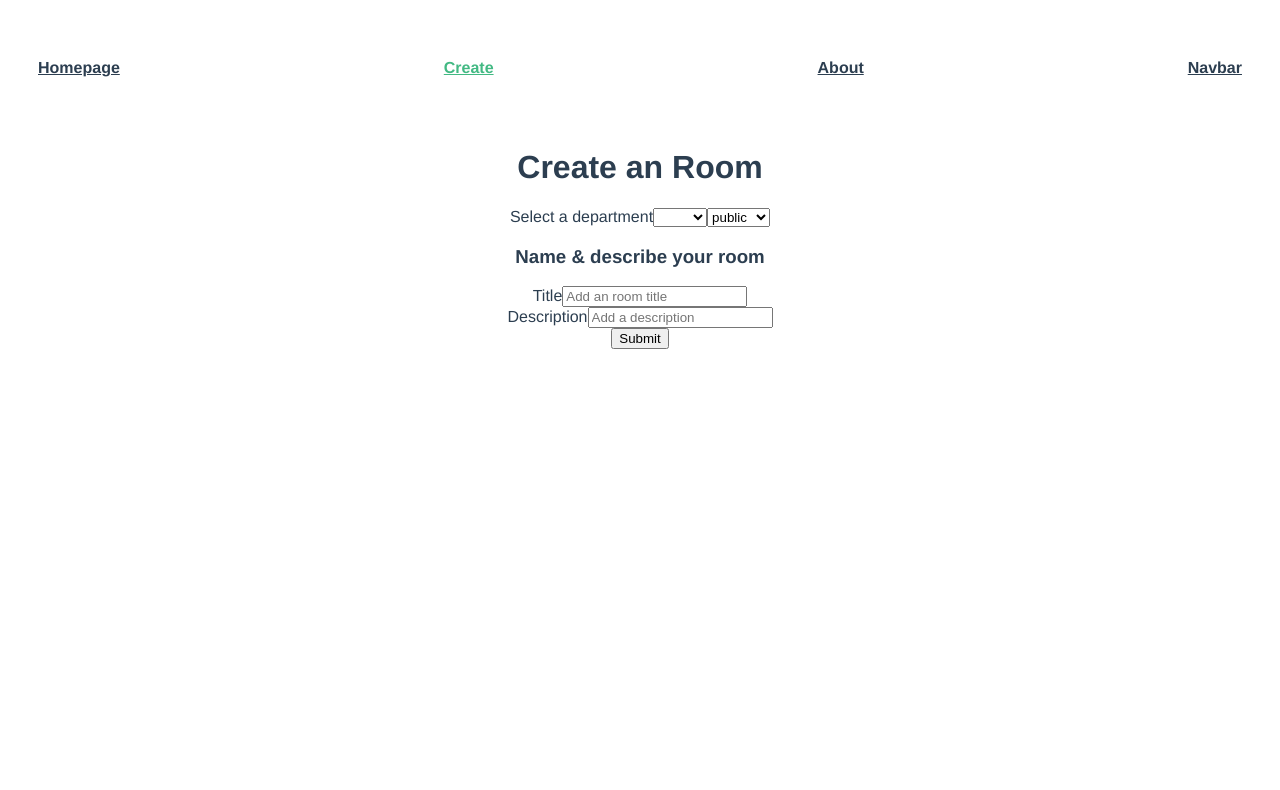
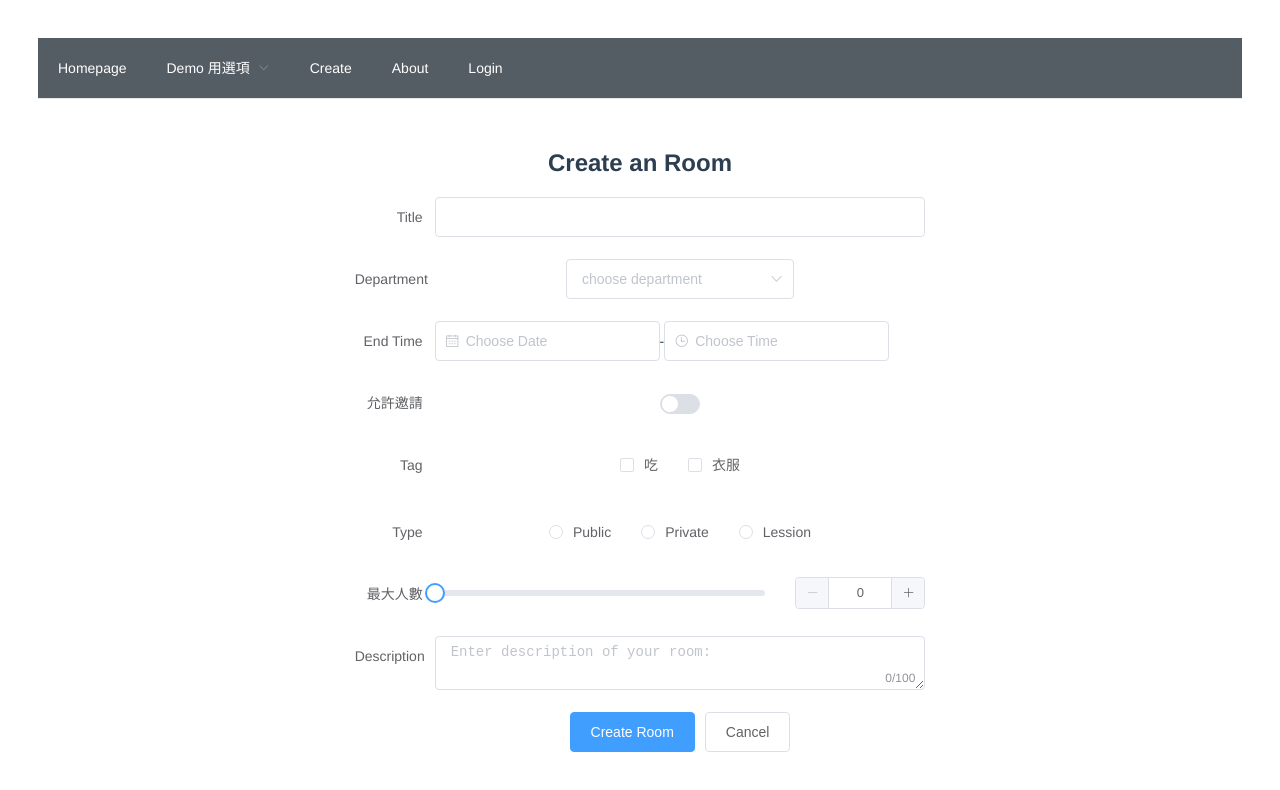
Before and after one commit to MeteorVE/NTU-Group-Online, a Vue app: page /room/create in a window 1280 px wide. Shown: the top 790 px of the page. Built offline with nearby package versions, Linux system fonts and the light colour scheme.

Commit message:
add ElementUI+ and redesign navbar, Login page.

```diff
--- a/db.json
+++ b/db.json
@@ -1,5 +1,17 @@
 {
   "rooms": [
+    {
+      "id": 456,
+      "title": "TTT",
+      "department": "CSIE",
+      "date1": "",
+      "date2": "",
+      "invite": "",
+      "tag": [],
+      "capacity":10,
+      "type":"",
+      "description":""
+    },
     {
       "id": 1,
       "title": "5/13",
--- a/package.json
+++ b/package.json
@@ -10,6 +10,7 @@
   "dependencies": {
     "axios": "^0.18.1",
     "core-js": "^3.6.5",
+    "element-plus": "^1.0.2-beta.28",
     "json-server": "^0.16.3",
     "vue": "^3.0.0",
     "vue-router": "^4.0.0-0",
@@ -27,6 +28,7 @@
     "eslint": "^6.8.0",
     "eslint-plugin-prettier": "^3.3.1",
     "eslint-plugin-vue": "^7.9.0",
-    "prettier": "^2.2.1"
+    "prettier": "^2.2.1",
+    "vue-cli-plugin-element-plus": "0.0.13"
   }
 }
--- a/src/App.vue
+++ b/src/App.vue
@@ -22,6 +22,7 @@ export default {
   -moz-osx-font-smoothing: grayscale;
   text-align: center;
   color: #2c3e50;
+  height: 100vh;
 }
 
 #nav {
--- a/src/components/NavBar.vue
+++ b/src/components/NavBar.vue
@@ -1,9 +1,29 @@
 <template>
   <div id="nav" class="nav">
-    <router-link to="/">Homepage</router-link>
-    <router-link :to="{ name: 'room-create' }">Create</router-link>
-    <router-link :to="{ name: 'about' }">About</router-link>
-    <router-link :to="{ name: 'about' }">Navbar</router-link>
+    <el-menu
+      :default-active="activeIndex"
+      class="el-menu-nav"
+      mode="horizontal"
+      @select="handleSelect"
+      background-color="#545c64"
+      text-color="#fff"
+      active-text-color="#ffd04b"
+      router
+    >
+      <el-menu-item route="/" index="1">Homepage</el-menu-item>
+      <el-submenu index="4">
+        <template #title>Demo 用選項</template>
+        <el-menu-item index="2-1">選項 1</el-menu-item>
+        <el-submenu index="2-2">
+          <template #title>選項 2</template>
+          <el-menu-item index="2-4-1">選項1</el-menu-item>
+          <el-menu-item index="2-4-2">選項2</el-menu-item>
+        </el-submenu>
+      </el-submenu>
+      <el-menu-item route="/room/create" index="2">Create</el-menu-item>
+      <el-menu-item route="/about" index="3"> About </el-menu-item>
+      <el-menu-item route="/login" index="4"> Login </el-menu-item>
+    </el-menu>
     <!-- <router-link :to="{ name: 'room-show' }">LinkTitle</router-link> -->
   </div>
 </template>
@@ -13,7 +33,17 @@ export default {}
 </script>
 
 <style scoped>
-.nav {
+.el-submenu__title:hover {
+  background-color: #000 !important;
+}
+.el-menu-item:hover {
+  background-color: #000 !important;
+}
+a {
+  color: #ffffff;
+  text-decoration: none;
+}
+/* .nav {
   display: flex;
   justify-content: space-between;
   align-items: center;
@@ -35,5 +65,5 @@ export default {}
 .nav .nav-item.router-link-exact-active {
   color: #39b982;
   border-bottom: solid 2px #39b982;
-}
+} */
 </style>
--- a/src/main.js
+++ b/src/main.js
@@ -3,7 +3,8 @@ import camelCase from 'lodash/camelCase'
 import App from "./App.vue";
 import router from "./router";
 import store from "./store";
-
+import ElementPlus from 'element-plus'
+import 'element-plus/lib/theme-chalk/index.css'
 
 const app = createApp({})
 // for auto register component with "Base..." prefix name.
@@ -23,7 +24,8 @@ requireComponent.keys().forEach(fileName => {
 })
 
 import { createApp } from "vue";
-createApp(App).use(store).use(router).mount("#app");
+
+createApp(App).use(store).use(router).use(ElementPlus).mount('#app')
 /*new Vue({
   router,
   store,
--- a/src/router/index.js
+++ b/src/router/index.js
@@ -4,32 +4,38 @@ import Home from "../views/Home.vue";
 import RoomCreate from '@/views/RoomCreate.vue'
 //import RoomList from './views/RoomList.vue'
 import RoomShow from '@/views/RoomShow.vue'
+import LoginPage from '@/views/Login.vue'
 
 const routes = [
   {
-    path: "/",
-    name: "home",
+    path: '/',
+    name: 'home',
     component: Home,
   },
   {
     path: '/room/create',
     name: 'room-create',
-    component: RoomCreate
+    component: RoomCreate,
   },
   {
     path: '/room/:id',
     name: 'room-show',
     component: RoomShow,
-    props: true
+    props: true,
   },
   {
-    path: "/about",
-    name: "about",
+    path: '/about',
+    name: 'about',
     // lazy-loaded when the route is visited.
     component: () =>
-      import(/* webpackChunkName: "about" */ "../views/About.vue"),
+      import(/* webpackChunkName: "about" */ '../views/About.vue'),
   },
-];
+  {
+    path: '/login',
+    name: 'login',
+    component: LoginPage,
+  },
+]
 
 const router = createRouter({
   /* mode: 'history', */
--- a/src/store/index.js
+++ b/src/store/index.js
@@ -1,4 +1,4 @@
-import { createStore } from "vuex"
+import { createStore } from 'vuex'
 import RoomService from '@/services/RoomService.js'
 
 export default createStore({
--- /dev/null
+++ b/src/views/Login.vue
@@ -0,0 +1,159 @@
+<template>
+  <div class="login">
+    <el-card class="login-card">
+      <h2>Login</h2>
+      <el-form
+        class="login-form"
+        :model="model"
+        :rules="rules"
+        ref="form"
+        @submit.prevent="login"
+      >
+        <el-form-item prop="username">
+          <el-input
+            v-model="model.username"
+            placeholder="Username"
+            prefix-icon="fas fa-user"
+          ></el-input>
+        </el-form-item>
+        <el-form-item prop="password">
+          <el-input
+            v-model="model.password"
+            placeholder="Password"
+            type="password"
+            prefix-icon="fas fa-lock"
+          ></el-input>
+        </el-form-item>
+        <el-form-item>
+          <el-button
+            :loading="loading"
+            class="login-button"
+            type="primary"
+            native-type="submit"
+            block
+            >Login</el-button
+          >
+        </el-form-item>
+        <a class="forgot-password" href="">Forgot password ?</a>
+      </el-form>
+    </el-card>
+  </div>
+</template>
+
+<script>
+export default {
+  data() {
+    return {
+      validCredentials: {
+        username: 'meteor',
+        password: 'meteor',
+      },
+      model: {
+        username: '',
+        password: '',
+      },
+      loading: false,
+      rules: {
+        username: [
+          {
+            required: true,
+            message: 'Username is required',
+            trigger: 'blur',
+          },
+          {
+            min: 4,
+            message: 'Username length should be at least 5 characters',
+            trigger: 'blur',
+          },
+        ],
+        password: [
+          { required: true, message: 'Password is required', trigger: 'blur' },
+          {
+            min: 5,
+            message: 'Password length should be at least 5 characters',
+            trigger: 'blur',
+          },
+        ],
+      },
+    }
+  },
+  methods: {
+    simulateLogin() {
+      return new Promise((resolve) => {
+        setTimeout(resolve, 800)
+      })
+    },
+    async login() {
+      let valid = await this.$refs.form.validate()
+      if (!valid) {
+        return
+      }
+      this.loading = true
+      await this.simulateLogin()
+      this.loading = false
+      if (
+        this.model.username === this.validCredentials.username &&
+        this.model.password === this.validCredentials.password
+      ) {
+        this.$message.success('Login successfull')
+      } else {
+        this.$message.error('Username or password is invalid')
+      }
+    },
+  },
+}
+</script>
+
+<style scoped>
+/* https://codesandbox.io/s/l9v2vyypm?file=/src/components/Login.vue */
+/* https://www.gushiciku.cn/pl/g60t/zh-tw */
+.login {
+  flex: 1;
+  display: flex;
+  justify-content: center;
+  align-items: center;
+  /* background-image: url('https://www.ntu.edu.tw/12scence/01b1.jpg'); */
+  /* background-size: cover; */
+}
+.login:before {
+  background-image: url('https://www.ntu.edu.tw/12scence/01b1.jpg');
+  width: 100%;
+  height: 100%;
+  background-size: cover;
+  content: '';
+  position: fixed;
+  left: 0;
+  right: 0;
+  top: 0;
+  bottom: 0;
+  z-index: -1;
+  display: block;
+  filter: blur(7px);
+}
+.login-card {
+  background: rgba(255, 255, 255, 0.39);
+  border: none;
+  color: #ffffff;
+}
+.login-form .el-input input {
+  background: rgba(255, 255, 255, 0.2);
+}
+.login-form {
+  width: 290px;
+}
+.forgot-password {
+  margin-top: 10px;
+}
+.login-button {
+  width: 100%;
+  margin-top: 40px;
+}
+.login .el-input__prefix {
+  background: rgb(238, 237, 234);
+  left: 0;
+  height: calc(100% - 2px);
+  left: 1px;
+  top: 1px;
+  border-radius: 3px;
+}
+</style>
--- a/src/views/RoomCreate.vue
+++ b/src/views/RoomCreate.vue
@@ -1,36 +1,76 @@
 <template>
   <div>
-    <h1>Create an Room</h1>
-    <form @submit.prevent="createEvent">
-      <label>Select a department</label>
-      <select v-model="room.category">
-        <option v-for="dep in department" :key="dep">{{ dep }}</option>
-      </select>
-      <select v-model="room.type">
-        <option v-for="rt in roomType" :key="rt">{{ rt }}</option>
-      </select>
-
-      <h3>Name & describe your room</h3>
-      <div class="field">
-        <label>Title</label>
-        <input
-          v-model="room.title"
-          type="text"
-          placeholder="Add an room title"
-        />
-      </div>
-
-      <div class="field">
-        <label>Description</label>
-        <input
-          v-model="room.description"
-          type="text"
-          placeholder="Add a description"
-        />
-      </div>
-
-      <input type="submit" class="button -fill-gradient" value="Submit" />
-    </form>
+    <el-container class="create-form">
+      <el-form ref="form" :model="room" label-width="80px">
+        <h1>Create an Room</h1>
+        <el-form-item label="Title">
+          <el-input v-model="room.title"></el-input>
+        </el-form-item>
+        <el-form-item label="Department">
+          <el-select v-model="room.department" placeholder="choose department">
+            <el-option
+              v-for="dep in department"
+              :label="dep"
+              :key="dep"
+              :value="dep"
+            ></el-option>
+          </el-select>
+        </el-form-item>
+        <el-form-item label="End Time">
+          <el-col :span="11">
+            <el-date-picker
+              type="date"
+              placeholder="Choose Date"
+              v-model="room.date1"
+              style="width: 100%"
+            ></el-date-picker>
+          </el-col>
+          <el-col class="line" :span="2">-</el-col>
+          <el-col :span="11">
+            <el-time-picker
+              placeholder="Choose Time"
+              v-model="room.date2"
+              style="width: 100%"
+            ></el-time-picker>
+          </el-col>
+        </el-form-item>
+        <el-form-item label="允許邀請">
+          <el-switch v-model="room.invite"></el-switch>
+        </el-form-item>
+        <el-form-item label="Tag">
+          <el-checkbox-group v-model="room.tag">
+            <el-checkbox label="吃" name="type"></el-checkbox>
+            <el-checkbox label="衣服" name="type"></el-checkbox>
+          </el-checkbox-group>
+        </el-form-item>
+        <el-form-item label="Type">
+          <el-radio-group v-model="room.type">
+            <el-radio label="Public"></el-radio>
+            <el-radio label="Private"></el-radio>
+            <el-radio label="Lession"></el-radio>
+          </el-radio-group>
+        </el-form-item>
+        <el-form-item label="最大人數">
+          <el-slider v-model="room.capacity" show-input :max="100" :step="5">
+          </el-slider>
+        </el-form-item>
+        <el-form-item label="Description">
+          <el-input
+            type="textarea"
+            placeholder="Enter description of your room:"
+            v-model="room.description"
+            maxlength="100"
+            show-word-limit
+          >
+          </el-input>
+        </el-form-item>
+        <el-form-item>
+          <el-button type="primary" @click="createEvent">Create Room</el-button>
+          <!-- @submit.prevent="createEvent" -->
+          <el-button>Cancel</el-button>
+        </el-form-item>
+      </el-form>
+    </el-container>
   </div>
 </template>
 
@@ -44,7 +84,19 @@ export default {
       department,
       roomType,
       //categories: this.$store.state.categories,
-      room: this.createFreshRoomObject(),
+      old_room: this.createFreshRoomObject(),
+      room: {
+        organizer: '',
+        capacity: '',
+        title: '',
+        region: '',
+        date1: '',
+        date2: '',
+        invite: false,
+        tag: [],
+        type: '',
+        description: '',
+      },
     }
   },
   methods: {
@@ -80,3 +132,8 @@ export default {
   },
 }
 </script>
+<style scoped>
+.create-form {
+  justify-content: center;
+}
+</style>
```
Also changed, not shown: src/plugins/element.js (added, +7 -0 lines), src/services/RoomService.js (+5 -2 lines), src/views/About.vue (+15 -0 lines), 1 other file (tests, documents, lock files or other folders).
